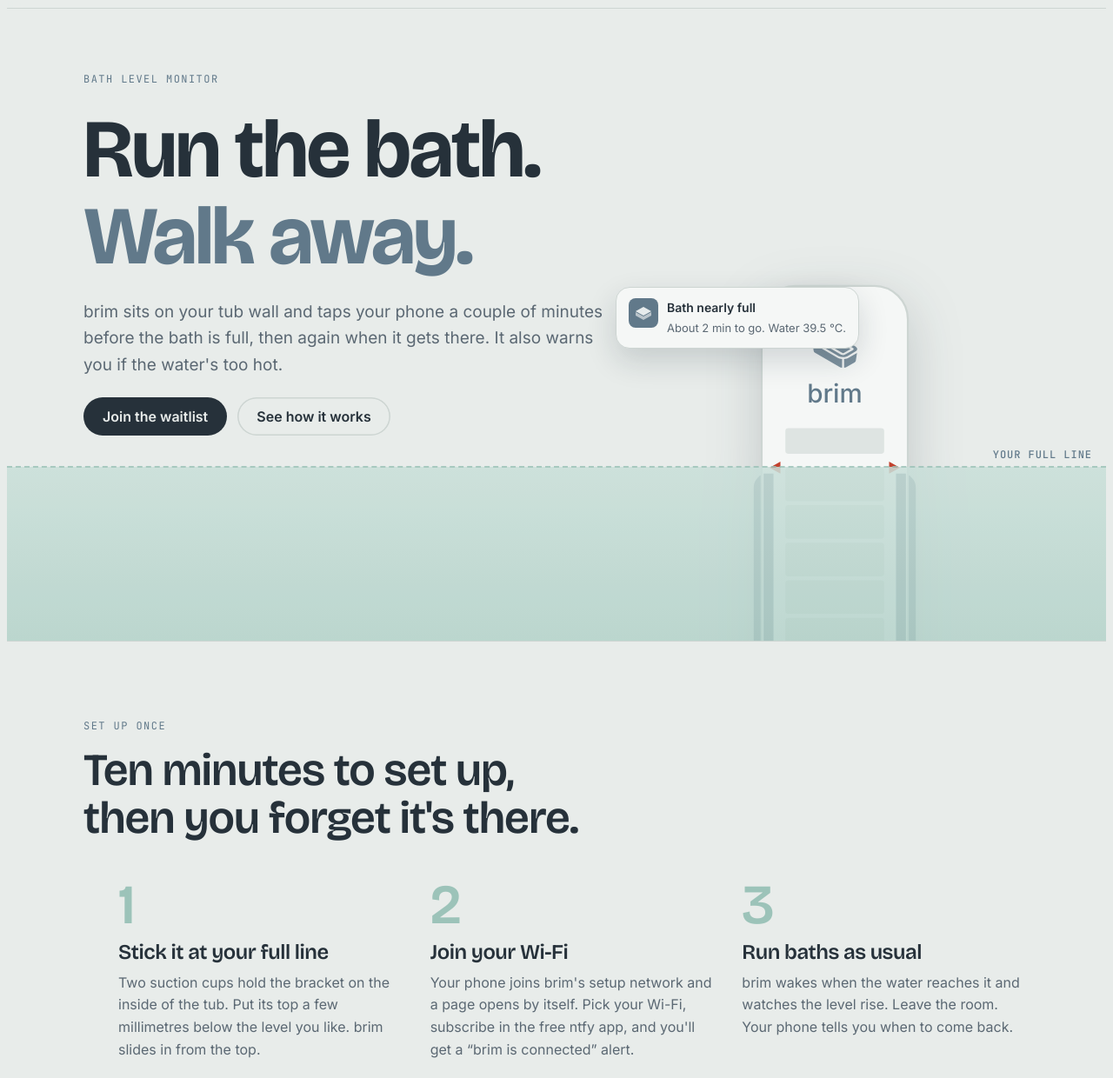
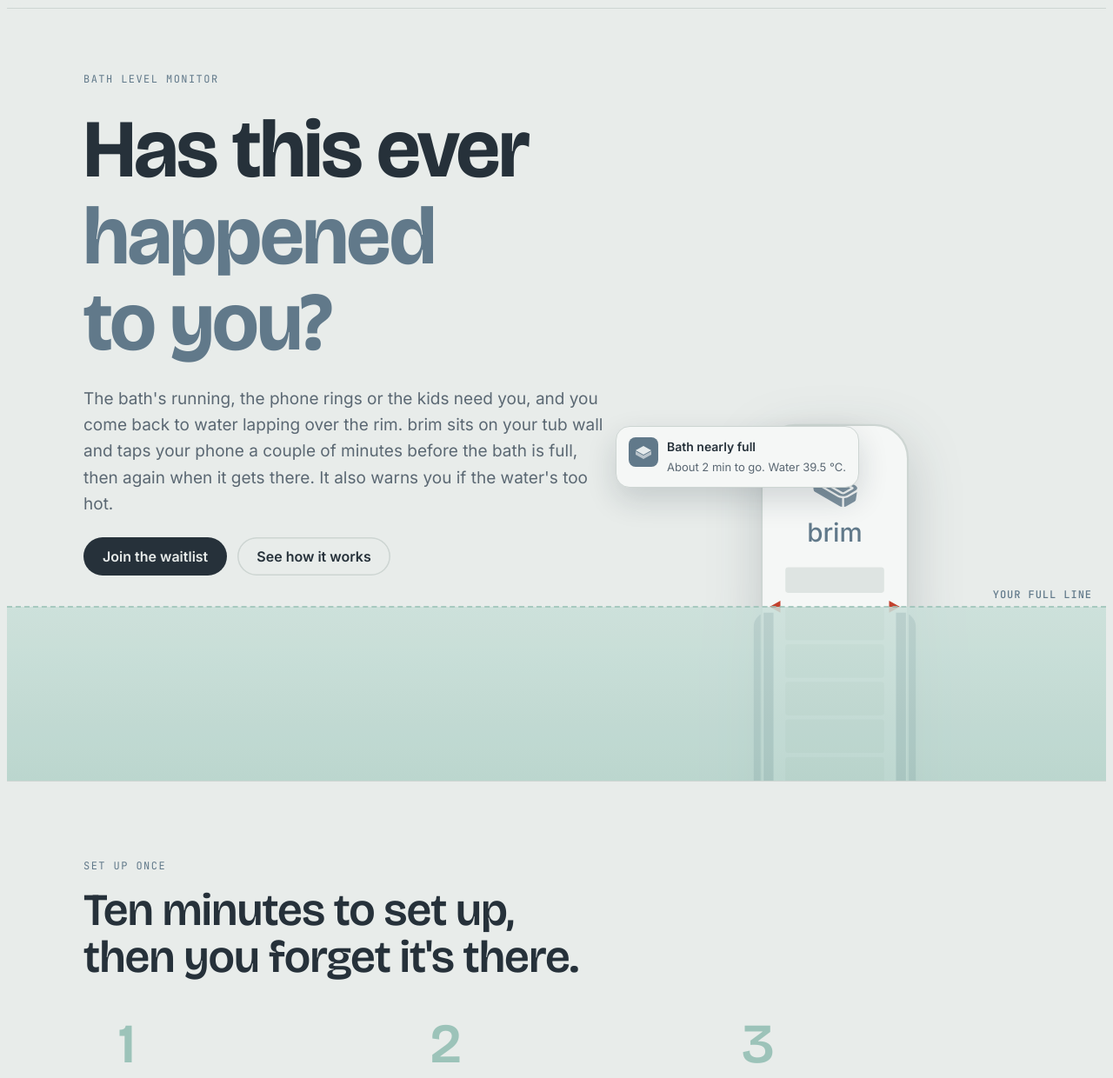
Before and after one commit to mcintoda/InductiveChargerRx, a plain HTML site: page docs/site/index.html in a window 1280 px wide. Shown: the part 57-1297 px from the top of the page at 87% size. Drawn offline with nearby package versions, Linux system fonts and the light colour scheme.

Commit message:
Site: lead with 'Has this ever happened to you?', drop walk-away framing
Co-Authored-By: Claude Opus 5.5 <noreply@anthropic.com>
Claude-Session: https://claude.ai/code/session_0176jcdbSmmo4LarDVkmKK8Y

```diff
--- a/docs/site/index.html
+++ b/docs/site/index.html
@@ -168,8 +168,8 @@ footer .in { display: flex; flex-wrap: wrap; justify-content: space-between; gap
   <div class="in">
     <div class="copy">
       <span class="eyebrow">Bath level monitor</span>
-      <h1>Run the bath. <em>Walk away.</em></h1>
-      <p class="lede">brim sits on your tub wall and taps your phone a couple of minutes before the bath is full, then again when it gets there. It also warns you if the water's too hot.</p>
+      <h1>Has this ever <em>happened to you?</em></h1>
+      <p class="lede">The bath's running, the phone rings or the kids need you, and you come back to water lapping over the rim. brim sits on your tub wall and taps your phone a couple of minutes before the bath is full, then again when it gets there. It also warns you if the water's too hot.</p>
       <div class="ctas"><a class="btn" href="#join">Join the waitlist</a><a class="btn ghost" href="#how">See how it works</a></div>
     </div>
     <div class="stage">
@@ -201,7 +201,7 @@ footer .in { display: flex; flex-wrap: wrap; justify-content: space-between; gap
     <ol class="steps">
       <li><h3>Stick it at your full line</h3><p>Two suction cups hold the bracket on the inside of the tub. Put its top a few millimetres below the level you like. brim slides in from the top.</p></li>
       <li><h3>Join your Wi-Fi</h3><p>Your phone joins brim's setup network and a page opens by itself. Pick your Wi-Fi, subscribe in the free ntfy app, and you'll get a “brim is connected” alert.</p></li>
-      <li><h3>Run baths as usual</h3><p>brim wakes when the water reaches it and watches the level rise. Leave the room. Your phone tells you when to come back.</p></li>
+      <li><h3>Run baths as usual</h3><p>brim wakes when the water reaches it and watches the level rise. If something pulls your attention away, your phone reminds you to turn off the tap.</p></li>
     </ol>
   </div>
 </section>
```
